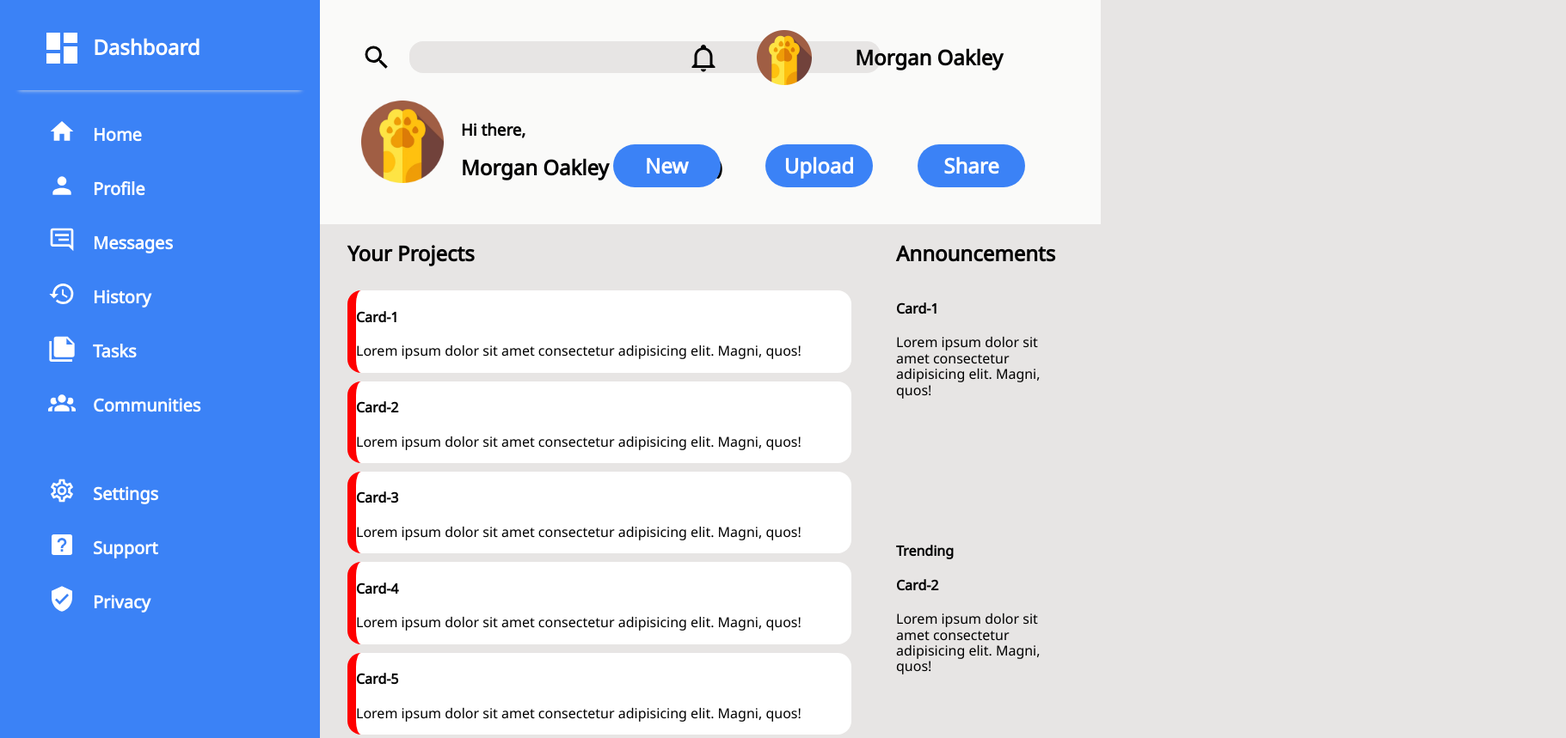
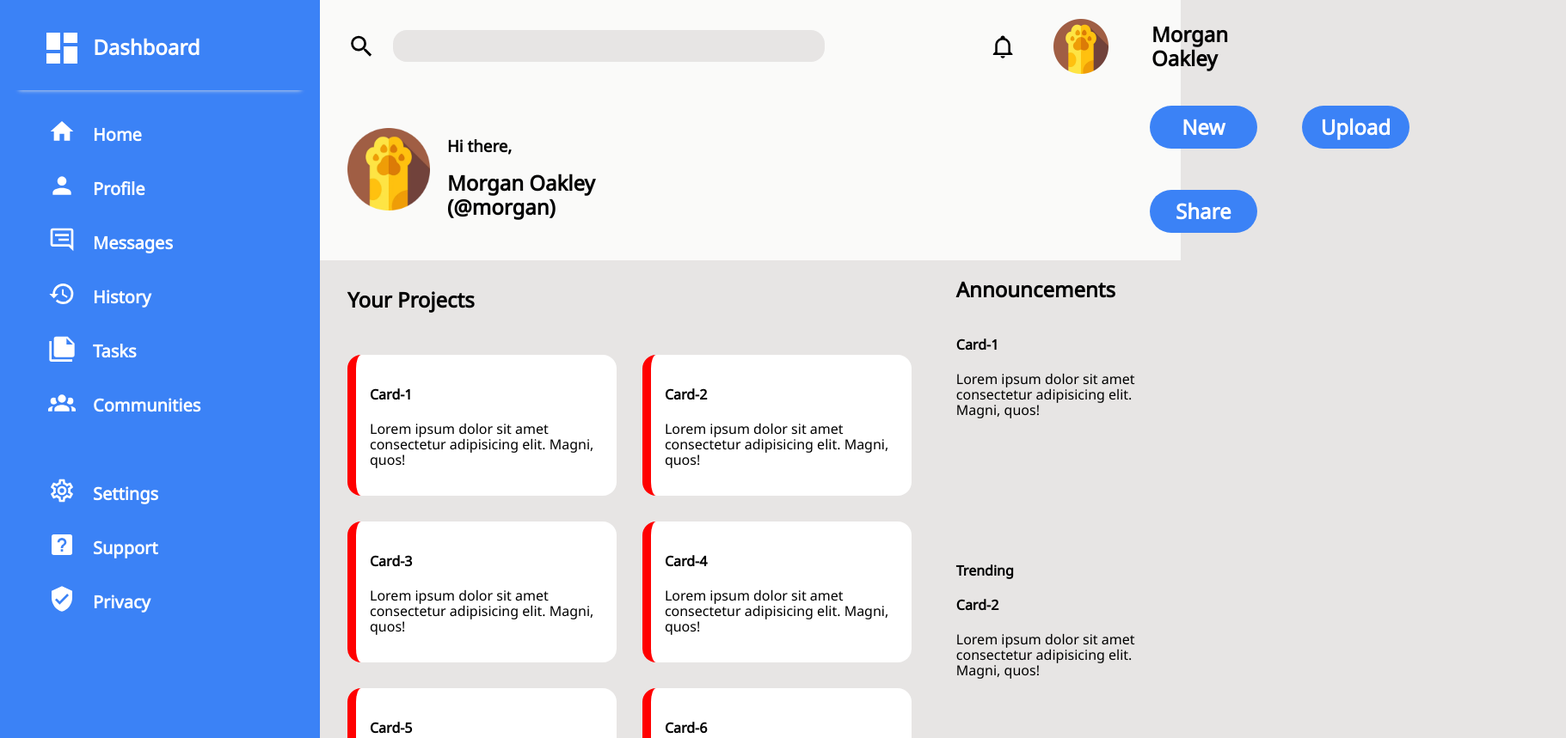
Before and after one commit to Jackie247/admin-dashboard, a website: page index.html in a window 1280 px wide. Shown: the top 859 px of the page at 86% size, 1821 px wide, since content can reach past the window. Drawn offline with nearby package versions, Linux system fonts and the light colour scheme.

Commit message:
update header elemenet positioning

```diff
--- a/style.css
+++ b/style.css
@@ -23,12 +23,11 @@ html,body{
 header{
     background-color: var(--header-bg);
     grid-column: 2/-1;
-    padding:2em 2em;
+    padding:0.5em 2em;
 }
 /* Top Strip Header */
 .top-strip,.top-strip>.account, .bot-strip{
     display:flex;
-    padding:1em;
     gap:20px;
     align-items: center;
 }
@@ -41,16 +40,15 @@ header{
     height:35px;
 }
 .account{
-    position: absolute;
-    right: 5em;
+    position: relative;
+    left: 10em;
 }
 .account *{
     margin:0.75em;
 }
 .buttons{
-    position:absolute;
-    right:4em;
-    top:9em;
+    position:relative;
+    left:30em;
 }
 .bot-strip>.buttons>button{
     background-color:var(--sidebar-bg);
@@ -134,16 +132,18 @@ header{
     grid-template-rows:auto 1fr 1fr;
     grid-auto-rows:1fr;
     grid-column:1/2;
-    gap:10px;
+    gap:30px;
     margin-right:2em;
 }
 .article h2{
     grid-column:1/-1;
+    padding-top:0.5em;
 }
 .article .card{
     background-color: #fff;
     border-left:10px solid red;
     border-radius:1em;
+    padding:1em;
 }
 .announce-trending{
     display:grid;
```
